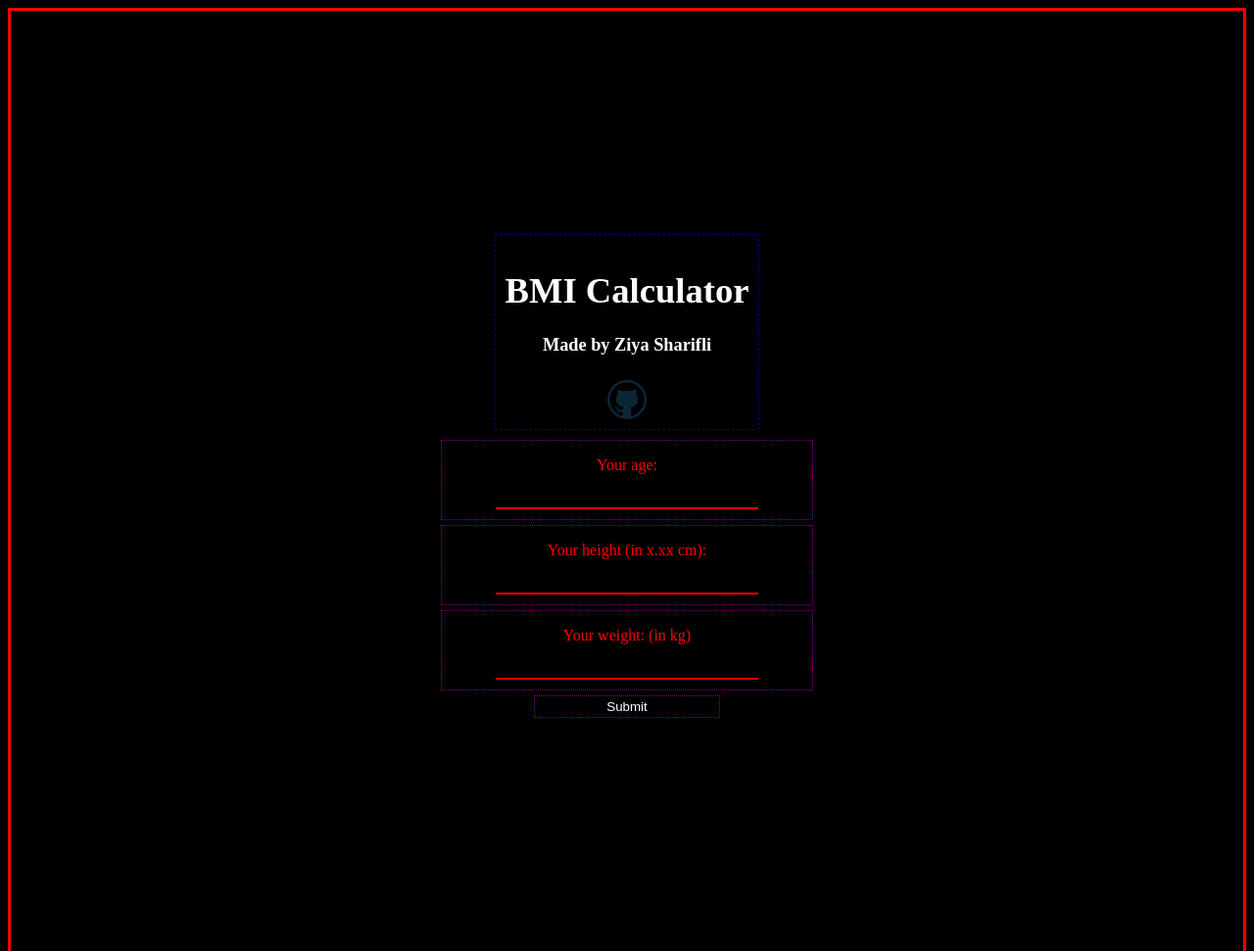
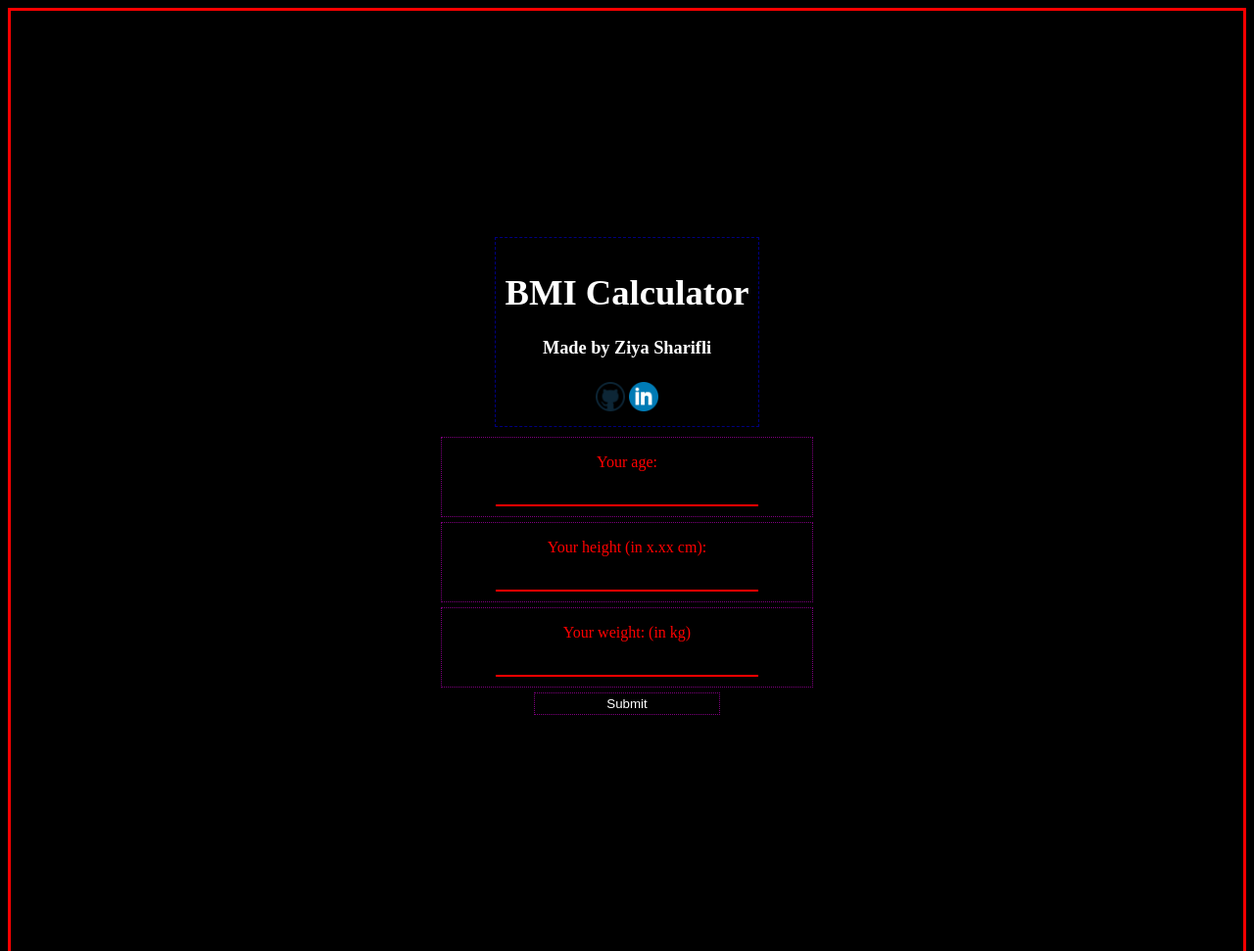
Before and after one commit to bashintozsh/BMI-Calculator, a plain HTML site: page index.html in a window 1280 px wide. Shown: the top 971 px of the page at 98% size. Drawn offline with Linux system fonts and the light colour scheme.

Commit message:
New theming, code cleanup

```diff
--- a/index.html
+++ b/index.html
@@ -11,8 +11,18 @@
       <div class="flexbox-item-header">
         <h1>BMI Calculator</h1>
         <h4>Made by Ziya Sharifli</h4>
-        <a href="www.github.com"
-          ><img src="github-logo.png" width="40" align="center" />
+        <a
+          class="image-link"
+          href="https://github.com/Ziya-Sharifli"
+          target="_blank"
+          ><img src="github-logo.png" width="30" />
+        </a>
+        <a
+          class="image-link"
+          href="https://www.linkedin.com/in/ziyasharifli"
+          target="_blank"
+        >
+          <img src="linkedin-logo.png" width="30" />
         </a>
       </div>
       <div class="flexbox-item">
@@ -34,18 +44,6 @@
         <p class="result">Result is:</p>
       </div>
     </div>
-    <!-- <div class="text-fields">
-      <p class="text-age">Age</p>
-      <input type="text" class="age" />
-      <p class="text-height">Height</p>
-      <input type="text" class="height" />
-      <p class="text-weight">Weight</p>
-      <input type="text" class="weight" />
-      <button type="button" class="btn--submit">Submit</button>
-    </div>
-    <div class="buttons">
-      <p class="result">Result is:</p>
-    </div> -->
     <script src="script.js"></script>
   </body>
 </html>
--- a/styles.css
+++ b/styles.css
@@ -34,6 +34,10 @@ body {
   border: 1px dotted purple;
 }
 
+.image-link {
+  text-decoration: none;
+}
+
 .flex-input {
   margin-bottom: 10px;
   width: 70%;
```
Also changed, not shown: linkedin-logo.png (added).
